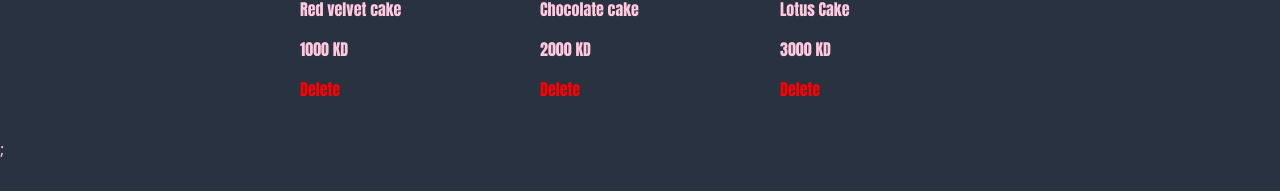
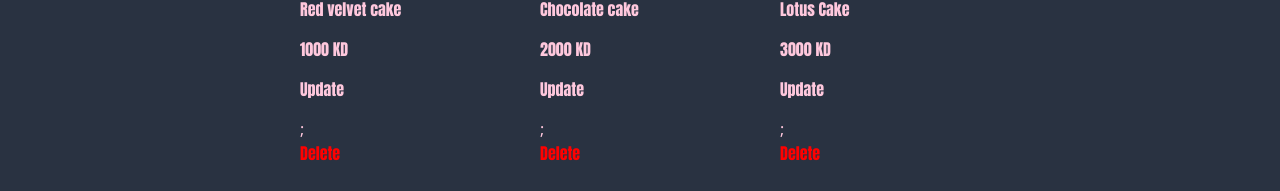
Before and after one commit to mona187/Bakery, a React (Create React App) app: page /cakes in a window 1280 px wide. Shown: the part 483-674 px from the top of the page. Built offline with nearby package versions, Linux system fonts and the light colour scheme.

Commit message:
updated cake

```diff
--- a/src/App.js
+++ b/src/App.js
@@ -17,11 +17,13 @@ const theme = {
     mainColor: "#293241",
     backgroundColor: "#ffc8dd",
     DeleteColor: "red",
+    color: "pink",
   },
   dark: {
     mainColor: "#ffc8dd",
     backgroundColor: "#293241",
     DeleteColor: "red",
+    color: "pink",
   },
 };
 
--- a/src/Components/BakeryItems.js
+++ b/src/Components/BakeryItems.js
@@ -1,8 +1,9 @@
 import "../App.css";
 import { ProductWrapper } from "../styles";
 import DeleteButton from "./buttons/DeleteButton";
-
+import { observer } from "mobx-react";
 import { Link } from "react-router-dom";
+import UpdateButton from "./buttons/UpdateButton";
 const BakeryItems = (props) => {
   return (
     <ProductWrapper>
@@ -11,8 +12,8 @@ const BakeryItems = (props) => {
       </Link>
       <p>{props.cake.name}</p>
       <p>{props.cake.price} KD</p>
+      <UpdateButton cake={props.cake} />
       <DeleteButton
-        cakeDelete={props.cakeDelete}
         cakeId={props.cake.id}
         // setCake={props.setCake}
       />
@@ -20,4 +21,4 @@ const BakeryItems = (props) => {
   );
 };
 
-export default BakeryItems;
+export default observer(BakeryItems);
--- /dev/null
+++ b/src/Components/buttons/UpdateButton.js
@@ -0,0 +1,18 @@
+import { UpdateButtonStyle } from "../../styles";
+import CakeModal from "../modals/CakeModal";
+import { useState } from "react";
+// import
+const UpdateButton = (props) => {
+  const [isOpen, setIsOpen] = useState(false);
+  const openModal = () => setIsOpen(true);
+  const closeModal = () => setIsOpen(false);
+
+  return (
+    <div>
+      <UpdateButtonStyle onClick={openModal}>Update</UpdateButtonStyle>;
+      <CakeModal isOpen={isOpen} closeModal={closeModal} oldCake={props.cake} />
+    </div>
+  );
+};
+
+export default UpdateButton;
--- a/src/Components/modals/CakeModal.js
+++ b/src/Components/modals/CakeModal.js
@@ -5,19 +5,24 @@ import { useState } from "react";
 import { CreateButtonStyled } from "../../styles";
 import cakeStore from "../../stores/cakeStore";
 const CakeModal = (props) => {
-  const [cake, setCake] = useState({
-    name: "",
-    price: 0,
-    description: "",
-    image: "",
-  });
+  const [cake, setCake] = useState(
+    props.oldCake
+      ? props.oldCake
+      : {
+          name: "",
+          price: 0,
+          description: "",
+          image: "",
+        }
+  );
 
   const handleChange = (event) => {
     setCake({ ...cake, [event.target.name]: event.target.value });
   };
   const handleSubmit = (event) => {
     event.preventDefault();
-    cakeStore.cakeCreate(cake);
+    if (props.oldCake) cakeStore.cakeUpdate(cake);
+    else cakeStore.cakeCreate(cake);
     props.closeModal();
   };
   return (
@@ -37,7 +42,7 @@ const CakeModal = (props) => {
                 type="text"
                 onChange={handleChange}
                 name="name"
-                required
+                value={cake.name}
               />
             </div>
             <div className="col-6">
@@ -48,7 +53,7 @@ const CakeModal = (props) => {
                 min="1"
                 onChange={handleChange}
                 name="price"
-                required
+                value={cake.price}
               />
             </div>
           </div>
@@ -59,7 +64,7 @@ const CakeModal = (props) => {
               type="text"
               onChange={handleChange}
               name="description"
-              required
+              value={cake.description}
             />
           </div>
           <div className="form-group">
@@ -69,10 +74,12 @@ const CakeModal = (props) => {
               type="text"
               onChange={handleChange}
               name="image"
-              required
+              value={cake.image}
             />
           </div>
-          <CreateButtonStyled>Add Cake</CreateButtonStyled>
+          <CreateButtonStyled>
+            {props.oldCake ? "Update" : "Add Cake"}
+          </CreateButtonStyled>
         </form>
       </Modal>
     </div>
--- a/src/stores/cakeStore.js
+++ b/src/stores/cakeStore.js
@@ -19,6 +19,15 @@ class CakeStore {
     newCake.slug = slugify(newCake.name);
     this.cakes.push(newCake);
   };
+  cakeUpdate = (updateCake) => {
+    const cake = this.cakes.find((cake) => cake.id === updateCake.id);
+    cake.name = updateCake.name;
+    cake.price = updateCake.price;
+    cake.description = updateCake.description;
+    cake.image = updateCake.image;
+
+    cake.slug = slugify(updateCake.name);
+  };
 }
 
 const cakeStore = new CakeStore();
--- a/src/styles.js
+++ b/src/styles.js
@@ -105,3 +105,6 @@ export const CreateButtonStyled = styled.button`
     background-color: ${(props) => props.theme.backgroundColor};
   }
 `;
+export const UpdateButtonStyle = styled.p`
+  color: ${(props) => props.theme.pink};
+`;
```
